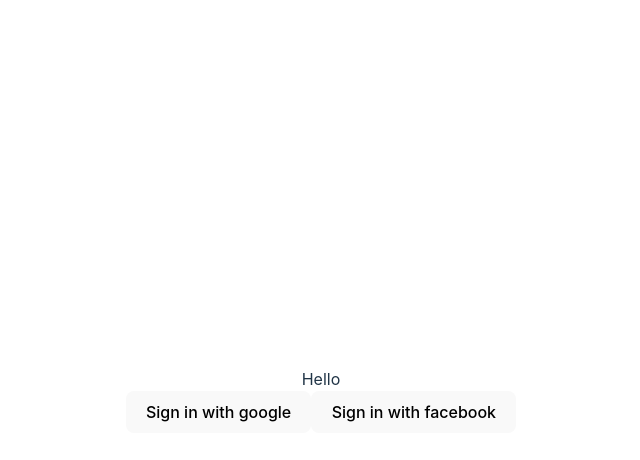
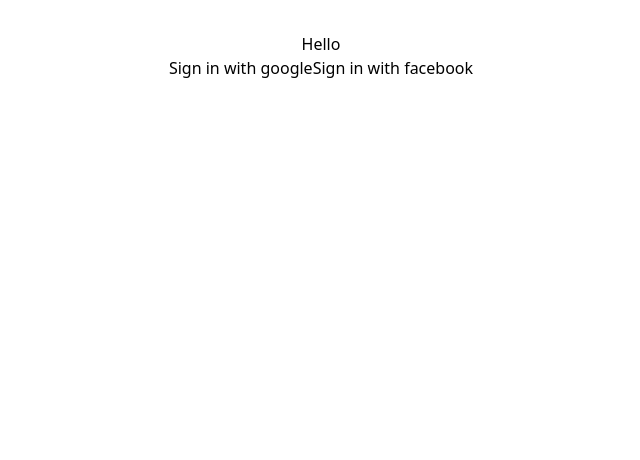
Before and after one commit to ArhamNaeem/SMA, a React (Vite) app: page / in a window 1280 px wide. Shown: the top 460 px of the page, without its empty margins (319-959 px from the left). Built offline with nearby package versions, Linux system fonts and the light colour scheme.

Commit message:
installed tailwind

```diff
--- a/package.json
+++ b/package.json
@@ -17,6 +17,7 @@
     "@types/react": "^18.0.26",
     "@types/react-dom": "^18.0.9",
     "@vitejs/plugin-react": "^3.0.0",
+    "tailwindcss": "^3.2.4",
     "typescript": "^4.9.3",
     "vite": "^4.0.0"
   }
--- a/src/index.css
+++ b/src/index.css
@@ -1,70 +1,3 @@
-:root {
-  font-family: Inter, Avenir, Helvetica, Arial, sans-serif;
-  font-size: 16px;
-  line-height: 24px;
-  font-weight: 400;
-
-  color-scheme: light dark;
-  color: rgba(255, 255, 255, 0.87);
-  background-color: #242424;
-
-  font-synthesis: none;
-  text-rendering: optimizeLegibility;
-  -webkit-font-smoothing: antialiased;
-  -moz-osx-font-smoothing: grayscale;
-  -webkit-text-size-adjust: 100%;
-}
-
-a {
-  font-weight: 500;
-  color: #646cff;
-  text-decoration: inherit;
-}
-a:hover {
-  color: #535bf2;
-}
-
-body {
-  margin: 0;
-  display: flex;
-  place-items: center;
-  min-width: 320px;
-  min-height: 100vh;
-}
-
-h1 {
-  font-size: 3.2em;
-  line-height: 1.1;
-}
-
-button {
-  border-radius: 8px;
-  border: 1px solid transparent;
-  padding: 0.6em 1.2em;
-  font-size: 1em;
-  font-weight: 500;
-  font-family: inherit;
-  background-color: #1a1a1a;
-  cursor: pointer;
-  transition: border-color 0.25s;
-}
-button:hover {
-  border-color: #646cff;
-}
-button:focus,
-button:focus-visible {
-  outline: 4px auto -webkit-focus-ring-color;
-}
-
-@media (prefers-color-scheme: light) {
-  :root {
-    color: #213547;
-    background-color: #ffffff;
-  }
-  a:hover {
-    color: #747bff;
-  }
-  button {
-    background-color: #f9f9f9;
-  }
-}
+@tailwind base;
+@tailwind components;
+@tailwind utilities;
--- /dev/null
+++ b/tailwind.config.cjs
@@ -0,0 +1,8 @@
+/** @type {import('tailwindcss').Config} */
+module.exports = {
+  content: ["./src/**/*.{html,js}"],
+  theme: {
+    extend: {},
+  },
+  plugins: [],
+};
```
Also changed, not shown: images.png (added), 1 other file (tests, documents, lock files or other folders).
